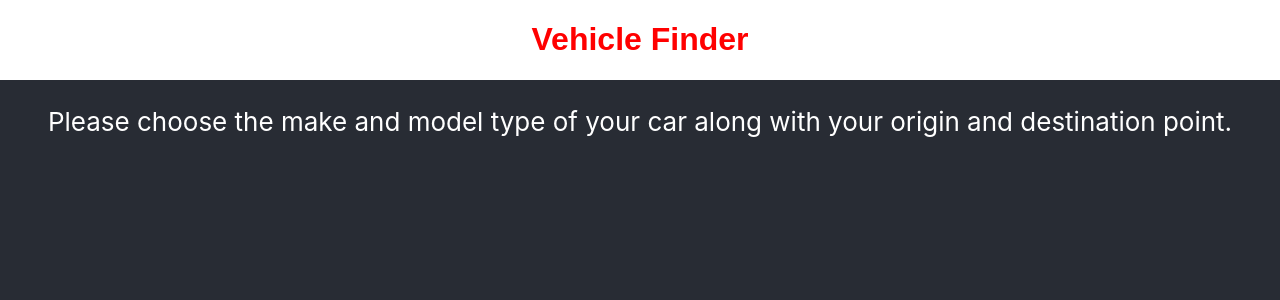
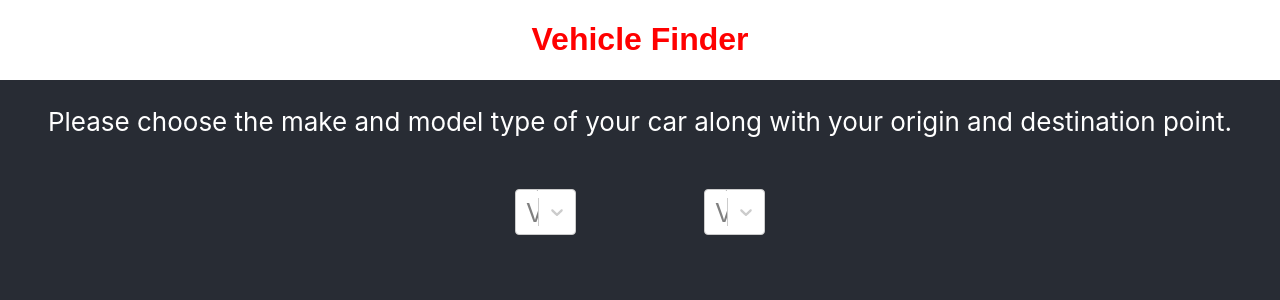
Before and after one commit to hiteshboinpally/hophacks, a React (Create React App) app in the folder e-val/: page / in a window 1280 px wide. Shown: the top 300 px of the page. Built offline with nearby package versions, Linux system fonts and the light colour scheme; a web font is replaced by a local one.

Commit message:
Dropdowns added for vehicle information

```diff
--- a/e-val/src/App.css
+++ b/e-val/src/App.css
@@ -35,6 +35,20 @@ h1{
   color: #61dafb;
 }
 
+.vehicle-drop {
+  display: flex;
+  justify-content: space-between;
+}
+
+#vehicle1{
+  length: 500px;
+}
+
+#vehicle2{
+  length: 500px;
+}
+
+
 @keyframes App-logo-spin {
   from {
     transform: rotate(0deg);
--- a/e-val/src/App.js
+++ b/e-val/src/App.js
@@ -1,8 +1,14 @@
-import React from 'react';
+import React, {Component} from 'react';
 import logo from './logo.svg';
 import './App.css';
+import CarInformation from "./CarInformation";
 
-function App() {
+class App extends Component {
+  constructor(props) {
+    super(props);
+  }
+
+  render() {
     return (
 
         <div className="App">
@@ -11,16 +17,18 @@ function App() {
               Vehicle Finder
             </h1>
           </div>
-        <link href="https://fonts.googleapis.com/css?family=Be+Vietnam|Nunito|Quicksand&display=swap" rel="stylesheet"/>
+          <link href="https://fonts.googleapis.com/css?family=Be+Vietnam|Nunito|Quicksand&display=swap"
+                rel="stylesheet"/>
           <header className="App-header">
             <p>
               Please choose the make and model type of your car along with your origin and
               destination point.
             </p>
-
+          <CarInformation/>
           </header>
         </div>
     );
   }
+}
 
 export default App;
--- /dev/null
+++ b/e-val/src/CarInformation.js
@@ -0,0 +1,37 @@
+import React, {Component} from 'react';
+import logo from './logo.svg';
+import Select from "react-select";
+import './App.css';
+
+class CarInformation extends Component {
+    render() {
+        //refers to the dropdown for possible short building names so more information can be gathered
+        return (
+            <div
+                className = "vehicle-drop"
+                style = {{
+                    width: 250,
+                }}
+            >
+                <p align = "center">
+                    <Select
+                        id = "vehicle1"
+                        placeholder = "Select Vehicle #1"
+                        value = {this.props.valueBuild}
+                        onChange = {this.props.onGetInfo}
+                    />
+                </p>
+                <p align = "center">
+                    <Select
+                        id = "vehicle2"
+                        placeholder = "Select Vehicle #2"
+                        value = {this.props.valueBuild}
+                        onChange = {this.props.onGetInfo}
+                    />
+                </p>
+            </div>
+        );
+    }
+}
+
+export default CarInformation;
```
Lines whose indentation alone changed are shown as unchanged.
